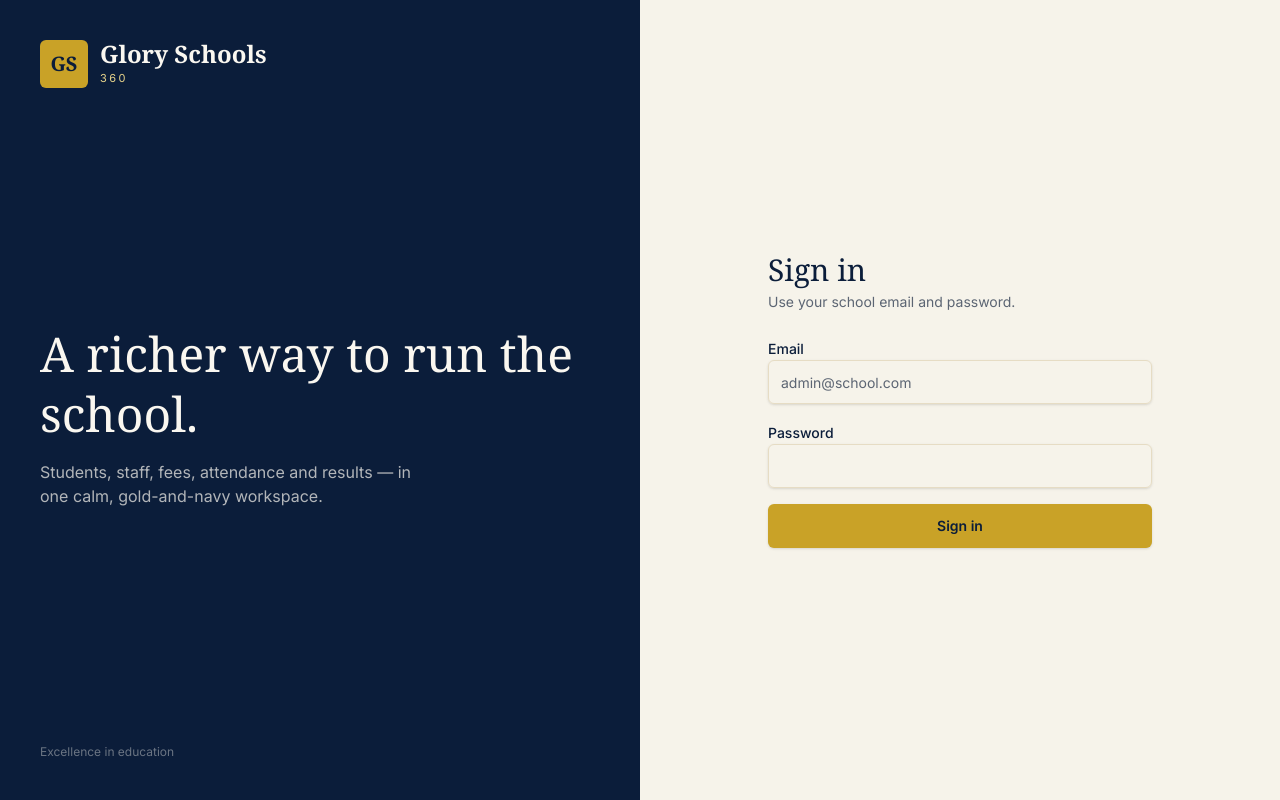
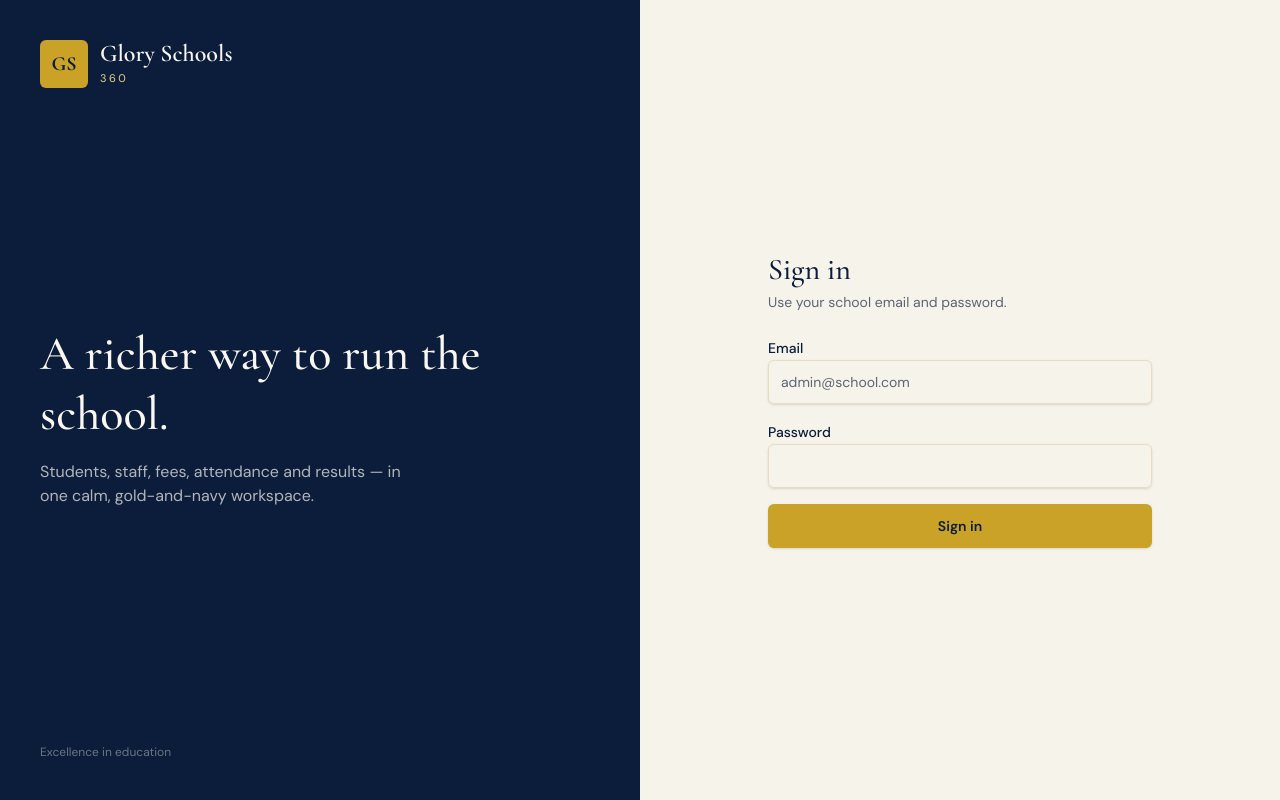
Before and after one commit to Uncleglory/school-app, a Next.js app: page /login in a window 1280 px wide. Built offline with nearby package versions, Linux system fonts and the light colour scheme.

Commit message:
Update layout with new fonts and metadata

```diff
--- a/src/app/layout.tsx
+++ b/src/app/layout.tsx
@@ -1,15 +1,21 @@
 import type { Metadata } from "next";
-import { Inter } from "next/font/google";
+import { Cormorant_Garamond, DM_Sans } from "next/font/google";
 import "./globals.css";
 
-const inter = Inter({
+const dmSans = DM_Sans({
   subsets: ["latin"],
   variable: "--font-sans",
 });
 
+const cormorant = Cormorant_Garamond({
+  subsets: ["latin"],
+  weight: ["500", "600", "700"],
+  variable: "--font-display",
+});
+
 export const metadata: Metadata = {
-  title: "School Management System",
-  description: "Modern & robust school management application",
+  title: "Glory Schools 360",
+  description: "School management for Glory Schools",
 };
 
 export default function RootLayout({
@@ -18,8 +24,8 @@ export default function RootLayout({
   children: React.ReactNode;
 }) {
   return (
-    <html lang="en" className={`${inter.variable} h-full antialiased`}>
-      <body className="min-h-full font-sans">{children}</body>
+    <html lang="en" className={`${dmSans.variable} ${cormorant.variable} h-full antialiased`}>
+      <body className="min-h-full bg-background font-sans text-foreground">{children}</body>
     </html>
   );
 }
```
